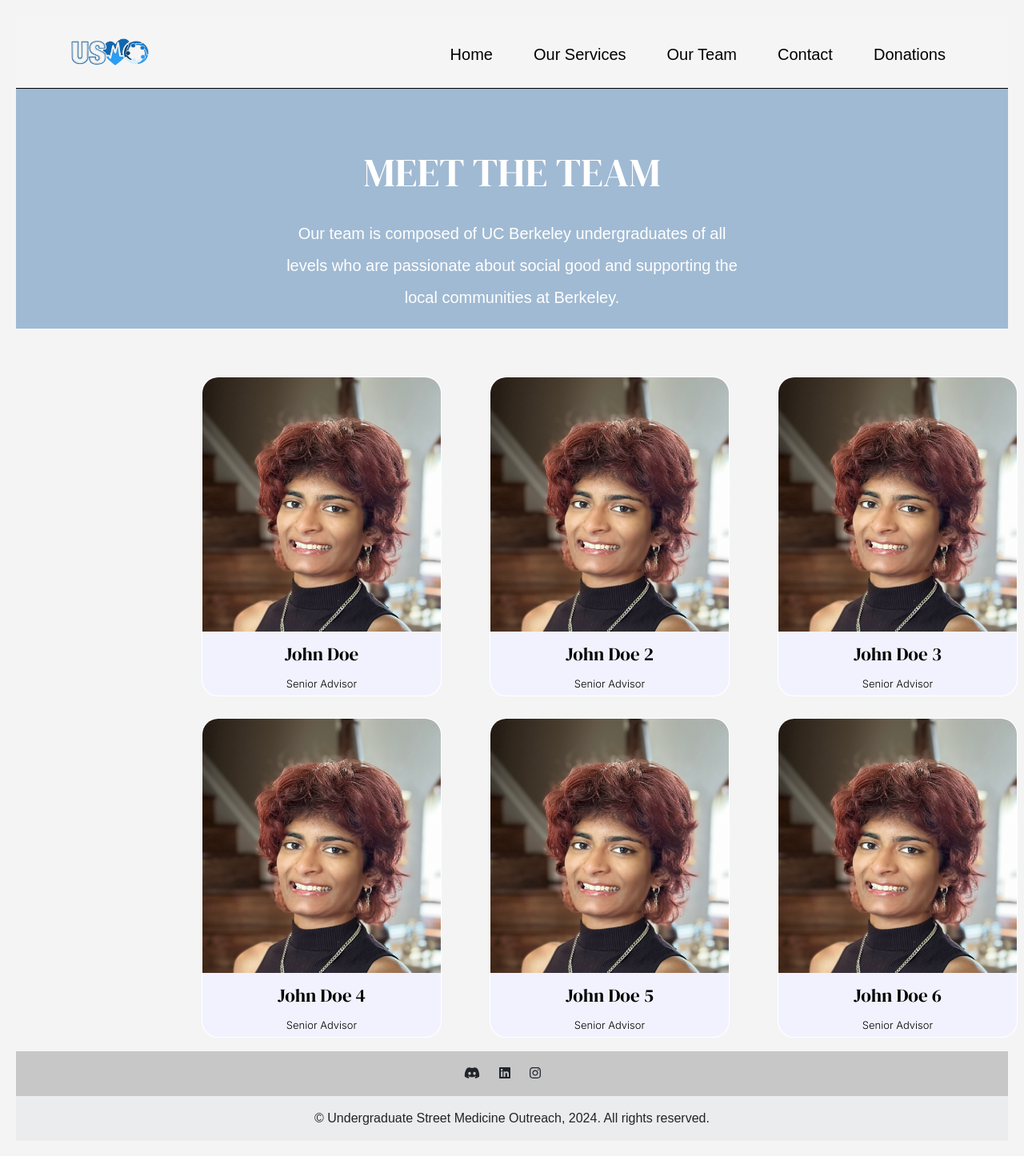
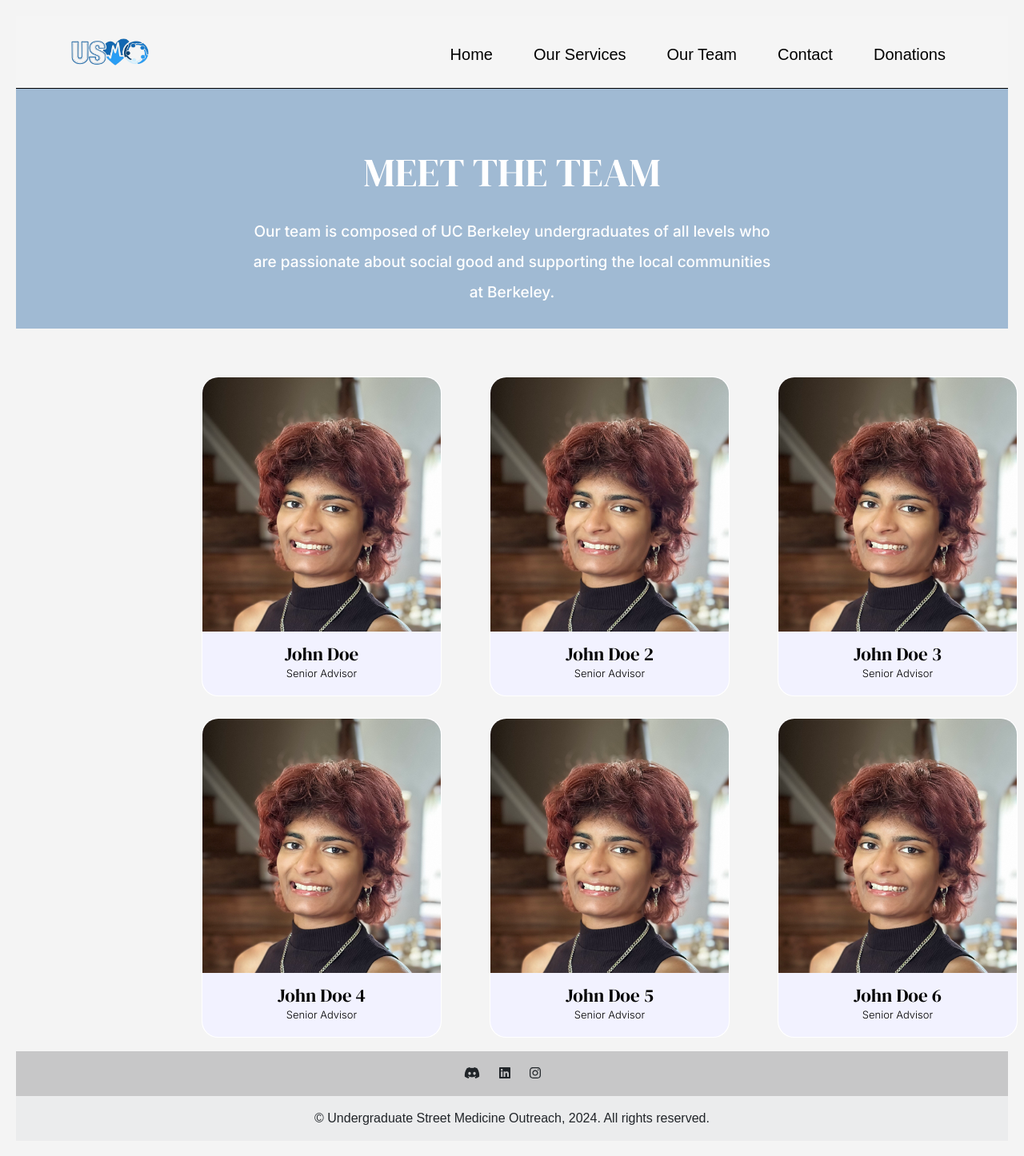
Before and after one commit to makelyan/calusmo-main, a React (Create React App) app: page /ourteam in a window 1280 px wide. Shown: the top 1446 px of the page at 80% size. Built offline with nearby package versions, Linux system fonts and the light colour scheme.

Commit message:
Fixing some formatting

```diff
--- a/src/pages/OurTeam.js
+++ b/src/pages/OurTeam.js
@@ -53,8 +53,9 @@ export default function() {
                                 <p> Hi, I’m John! I’m the Senior Advisor for USMO, I do senior advisor things.  My hobbies include Kneading, Snorking, i dont know, something to fill space. There is so much space to fill actually its ok we’ll get them to do little writeups that fill enough space :D I think that would be great anyway i am just ramble typing ramble ramble ramble im sitting in moffit lvl 1 rn the sacremento kings just eliminated the golden state warriors this is crazy</p>
                             </div>
                             <div class = "icons-box">
-                                {/* <img src= {require("./SampleHeadshot.jpeg")} alt="USMO donation smiling photo" style ={{}}> </img> */}
-                            </div>
+                            <img src= {require("../images/instaIcon.png")} alt="USMO donation smiling photo" style ={{}}></img>
+                                <img src= {require("../images/linkedinIcon.png")} alt="USMO donation smiling photo" style ={{}}></img>
+                                <img src= {require("../images/githubIcon.png")} alt="USMO donation smiling photo" style ={{}}></img>                            </div>
                         </div>
                     </div>
                     {/* Should be ok */}
@@ -74,8 +75,9 @@ export default function() {
                                 <p> Hi, I’m John! I’m the Senior Advisor for USMO, I do senior advisor things.  My hobbies include Kneading, Snorking, i dont know, something to fill space. There is so much space to fill actually its ok we’ll get them to do little writeups that fill enough space :D I think that would be great anyway i am just ramble typing ramble ramble ramble im sitting in moffit lvl 1 rn the sacremento kings just eliminated the golden state warriors this is crazy</p>
                             </div>
                             <div class = "icons-box">
-                                {/* <img src= {require("./SampleHeadshot.jpeg")} alt="USMO donation smiling photo" style ={{}}> </img> */}
-                            </div>
+                            <img src= {require("../images/instaIcon.png")} alt="USMO donation smiling photo" style ={{}}></img>
+                                <img src= {require("../images/linkedinIcon.png")} alt="USMO donation smiling photo" style ={{}}></img>
+                                <img src= {require("../images/githubIcon.png")} alt="USMO donation smiling photo" style ={{}}></img>                            </div>
                         </div>
                     </div>
                     {/* Should be ok */}
@@ -98,8 +100,9 @@ export default function() {
                                 <p> Hi, I’m John! I’m the Senior Advisor for USMO, I do senior advisor things.  My hobbies include Kneading, Snorking, i dont know, something to fill space. There is so much space to fill actually its ok we’ll get them to do little writeups that fill enough space :D I think that would be great anyway i am just ramble typing ramble ramble ramble im sitting in moffit lvl 1 rn the sacremento kings just eliminated the golden state warriors this is crazy</p>
                             </div>
                             <div class = "icons-box">
-                                {/* <img src= {require("./SampleHeadshot.jpeg")} alt="USMO donation smiling photo" style ={{}}> </img> */}
-                            </div>
+                            <img src= {require("../images/instaIcon.png")} alt="USMO donation smiling photo" style ={{}}></img>
+                                <img src= {require("../images/linkedinIcon.png")} alt="USMO donation smiling photo" style ={{}}></img>
+                                <img src= {require("../images/githubIcon.png")} alt="USMO donation smiling photo" style ={{}}></img>                            </div>
                         </div>
                     </div>
                     {/* Should be ok */}
@@ -119,8 +122,9 @@ export default function() {
                             <p> Hi, I’m John! I’m the Senior Advisor for USMO, I do senior advisor things.  My hobbies include Kneading, Snorking, i dont know, something to fill space. There is so much space to fill actually its ok we’ll get them to do little writeups that fill enough space :D I think that would be great anyway i am just ramble typing ramble ramble ramble im sitting in moffit lvl 1 rn the sacremento kings just eliminated the golden state warriors this is crazy</p>
                         </div>
                         <div class = "icons-box">
-                            {/* <img src= {require("./SampleHeadshot.jpeg")} alt="USMO donation smiling photo" style ={{}}> </img> */}
-                        </div>
+                        <img src= {require("../images/instaIcon.png")} alt="USMO donation smiling photo" style ={{}}></img>
+                                <img src= {require("../images/linkedinIcon.png")} alt="USMO donation smiling photo" style ={{}}></img>
+                                <img src= {require("../images/githubIcon.png")} alt="USMO donation smiling photo" style ={{}}></img>                        </div>
                         </div>
                     </div>
                     {/* Should be ok */}
@@ -139,7 +143,9 @@ export default function() {
                                 <p> Hi, I’m John! I’m the Senior Advisor for USMO, I do senior advisor things.  My hobbies include Kneading, Snorking, i dont know, something to fill space. There is so much space to fill actually its ok we’ll get them to do little writeups that fill enough space :D I think that would be great anyway i am just ramble typing ramble ramble ramble im sitting in moffit lvl 1 rn the sacremento kings just eliminated the golden state warriors this is crazy</p>
                             </div>
                             <div class = "icons-box">
-                                {/* <img src= {require("./SampleHeadshot.jpeg")} alt="USMO donation smiling photo" style ={{}}> </img> */}
+                                <img src= {require("../images/instaIcon.png")} alt="USMO donation smiling photo" style ={{}}></img>
+                                <img src= {require("../images/linkedinIcon.png")} alt="USMO donation smiling photo" style ={{}}></img>
+                                <img src= {require("../images/githubIcon.png")} alt="USMO donation smiling photo" style ={{}}></img>
                             </div>
                         </div>
                     </div>
--- a/src/styles/ourteam.css
+++ b/src/styles/ourteam.css
@@ -43,6 +43,8 @@
  */
 }
 .header-our-team {
+  margin-left: 0px;
+  margin-right: 0px;
   height: 300px;
   justify-items: center;
   justify-content: center;
@@ -57,9 +59,11 @@
   font-weight: 400;
 }
 .team-description {
-  font-size: 20px;
+  font-family: "Inter", sans-serif;
+  font-size: 19px;
+  font-weight: 500;
   color: white;
-  width:50%;
+  width:55%;
   margin: 0 auto;
 }
 .full-cards-wrapper{
@@ -127,7 +131,7 @@
   justify-content: center;
 ;}
 .back-text-wrapper {
-  padding-top: 32px;
+  padding-top: 10px;
   padding-left: 20px;
   color:black;
   background-color: rgb(242, 242, 255, 0.41);
@@ -145,6 +149,8 @@
     "slnt" 0;
   font-size: 15px;
   margin-bottom: 0px;
+  padding-left: 0px;
+  padding-bottom: 5px;
 }
 .back h1{
   padding-top:0px;
@@ -152,7 +158,7 @@
   font-weight: 400;
   font-style: normal;
   font-size: 30px;
-  margin-bottom: 0px;
+  margin-bottom: 4px;
 }
 .back p {
   padding-left:0px;
@@ -185,6 +191,7 @@
   font-style: light;
   text-align: center;
   font-weight: 300;
+  padding-top: 0px;
 }
 .back img{
   justify-content: center;
```
Also changed, not shown: 1 other file (tests, documents, lock files or other folders).
